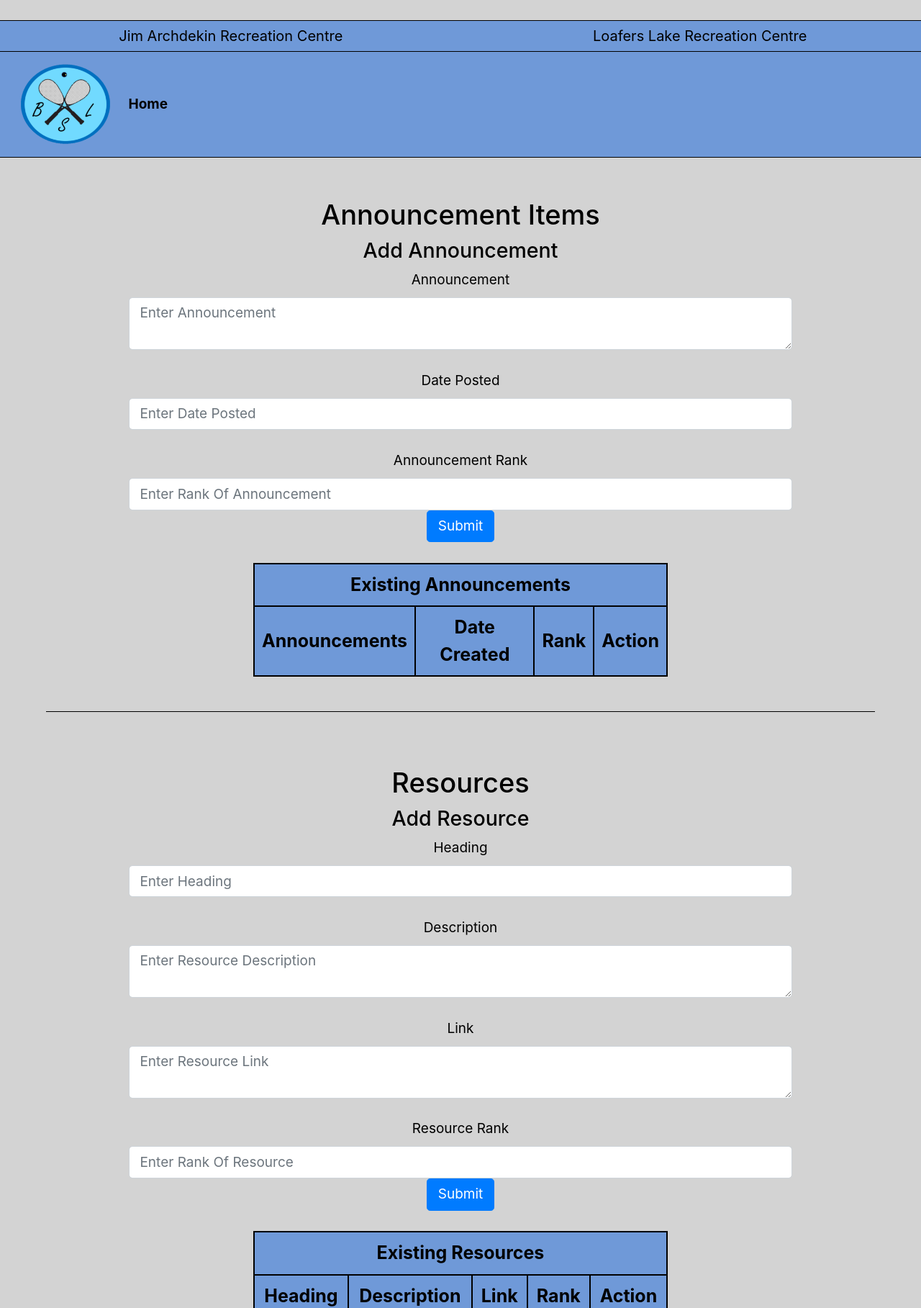
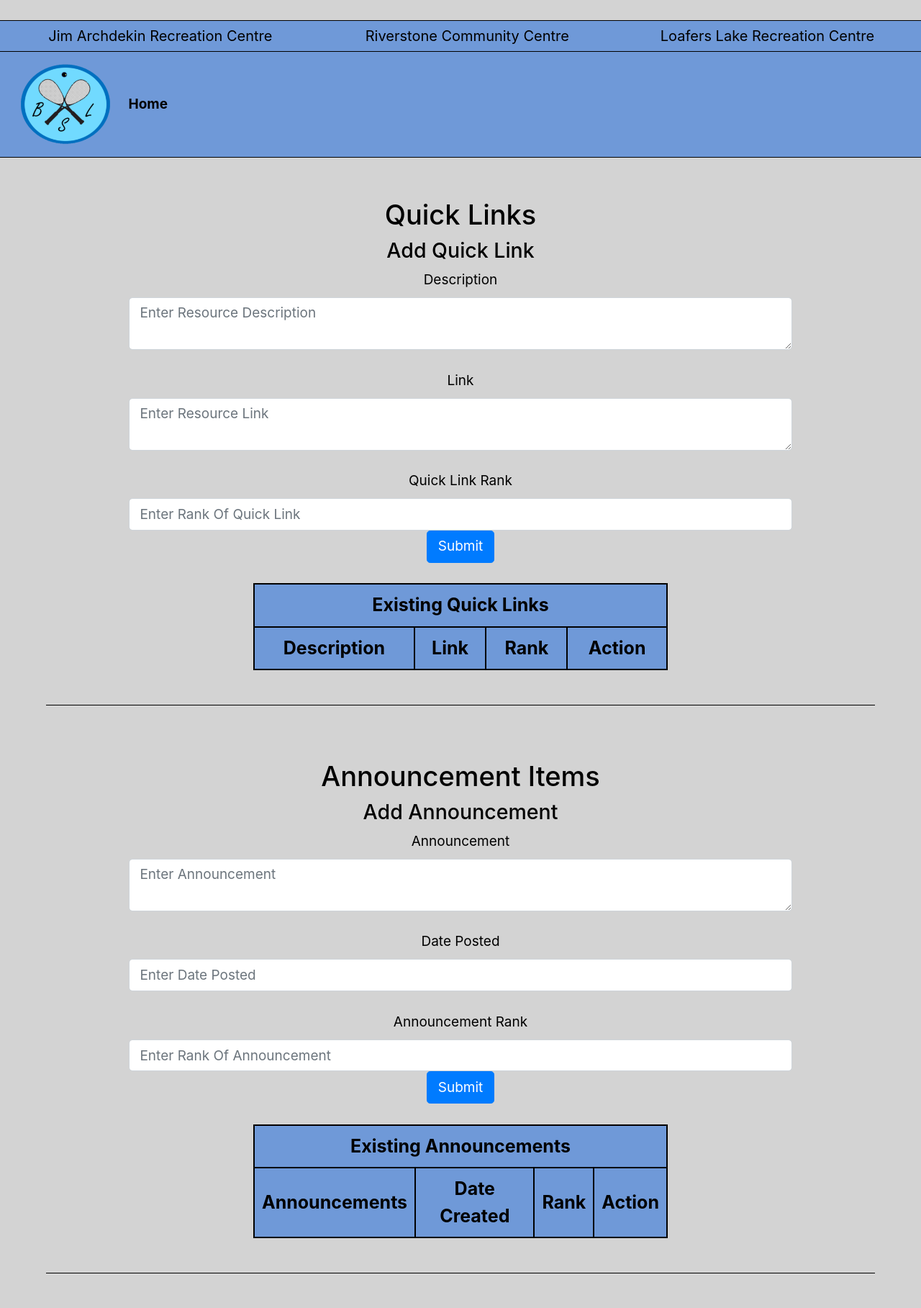
Before and after one commit to Siarnt/brampton-squash, a Flask app: page /admin_page in a window 1280 px wide. Shown: the part 76-1893 px from the top of the page at 72% size. Run offline with Flask 2, Linux system fonts and the light colour scheme; the visitor is signed in with stand-in values (Sample User, id 1); data comes from the database, SQL or seed files in the repository; data that the repository does not hold is empty; some libraries are stand-ins or nearby versions.

Commit message:
adding quick links

```diff
--- a/app.py
+++ b/app.py
@@ -81,6 +81,12 @@ class Resources(db.Model):
     link = db.Column(db.String(2000))
     rank = db.Column(db.Integer)
 
+class Quick_Links(db.Model):
+    id = db.Column(db.Integer, primary_key=True)
+    description = db.Column(db.String(2000))
+    link = db.Column(db.String(2000))
+    rank = db.Column(db.Integer)
+
 # >>>> HOME PAGE <<<<
 
 @app.route('/',methods=['GET','POST'])
@@ -89,7 +95,8 @@ def home():
     announcement_items = Announcements.query.order_by(Announcements.rank)
     leagues = League_Information.query.order_by(League_Information.league_number)
     resources = Resources.query.order_by(Resources.rank)
-    return render_template("home.html",page_title=page_title, user=current_user,announcement_items=announcement_items,leagues=leagues,resources=resources)
+    quick_links = Quick_Links.query.order_by(Quick_Links.rank)
+    return render_template("home.html",page_title=page_title, user=current_user,announcement_items=announcement_items,leagues=leagues,resources=resources,quick_links=quick_links)
 
 # >>>> ADMIN SECTION <<<<
 
@@ -166,10 +173,11 @@ def admin_page():
     announcement_items = Announcements.query.order_by(Announcements.rank)
     leagues = League_Information.query.order_by(League_Information.league_number)
     resources = Resources.query.order_by(Resources.rank)
+    quick_links = Quick_Links.query.order_by(Quick_Links.rank)
     all_users = User.query.order_by(User.name)
     secret_code = os.getenv("secret_code")
 
-    return render_template("admin_page.html",page_title=page_title, user=current_user,announcement_items=announcement_items,leagues=leagues,all_users=all_users,secret_code=secret_code,resources=resources)
+    return render_template("admin_page.html",page_title=page_title, user=current_user,announcement_items=announcement_items,leagues=leagues,all_users=all_users,secret_code=secret_code,resources=resources,quick_links=quick_links)
 
 
 # >>>> LEAGUES <<<<
@@ -287,6 +295,43 @@ def update_resource(id):
         return redirect('/admin_page')
     else:
         return render_template("update_resource.html",page_title=page_title, r=r,user=current_user)
+
+
+# >>>> QUICK LINKS <<<<
+
+@app.route('/add_quick_link', methods=['GET','POST'])
+@login_required
+def add_quick_link():
+    if request.method == 'POST':
+        description = request.form.get('description')
+        link = request.form.get('link')
+        rank = request.form.get('rank')
+        new_quick_link = Quick_Links(description=description,link=link,rank=rank)
+        db.session.add(new_quick_link)
+        db.session.commit()
+        return redirect('/admin_page')
+
+@app.route('/delete-quick_link/<int:id>', methods=['GET','POST'])
+@login_required
+def delete_quick_link(id):
+    to_delete = Quick_Links.query.get_or_404(id)
+    db.session.delete(to_delete)
+    db.session.commit()
+    return redirect('/admin_page')
+
+@app.route('/update-quick_link/<int:id>', methods=['GET','POST'])
+@login_required
+def update_quick_link(id):
+    page_title = "Brampton Squash - Update Quick Link"
+    q = Quick_Links.query.get_or_404(id)
+    if request.method == 'POST':
+        q.description = request.form['update_description']
+        q.link = request.form['update_link']
+        q.rank = request.form['update_rank']
+        db.session.commit()
+        return redirect('/admin_page')
+    else:
+        return render_template("update_quick_link.html",page_title=page_title, q=q,user=current_user)
 
 
 # >>>> LOADING LEAGUE PAGES <<<<
@@ -676,4 +721,4 @@ def load_user(id):
 # >>>> ACTUALLY RUNNING THE APP <<<<
 
 if __name__ == '__main__':
-    app.run()
+    app.run(host='192.168.0.20')
--- a/templates/admin_page.html
+++ b/templates/admin_page.html
@@ -1,6 +1,54 @@
 {% extends "base.html" %}
 {% block title %}{{ page_title }} {% endblock %}
 {% block content %}
+<div class="admin-section">
+    <br>
+<h2>Quick Links</h2>
+<h4>Add Quick Link</h4>
+<form action="/add_quick_link" method="POST">
+    <div class="login-form">
+        <label for="name">Description</label>
+
+        <textarea type="text" class="form-control" id="description" name="description" placeholder="Enter Resource Description"></textarea>
+        <br>
+    </div>
+    <div class="login-form">
+        <label for="name">Link</label>
+
+        <textarea type="text" class="form-control" id="link" name="link" placeholder="Enter Resource Link"></textarea>
+        <br>
+    </div>
+    <div class="login-form">
+        <label for="link">Quick Link Rank</label>
+
+        <input type="text" class="form-control" id="rank" name="rank" placeholder="Enter Rank Of Quick Link">
+    </div>
+    <button type="submit" class="btn btn-primary">Submit</button>
+</form>
+<br>
+<table class="admin-table">
+    <tr>
+        <th colspan="5">Existing Quick Links</th>
+    </tr>
+    <tr>
+        <th>Description</th>
+        <th>Link</th>
+        <th>Rank</th>
+        <th>Action</th>
+    </tr>
+    {% for quick_link in quick_links %}
+    <tr>
+        <td>{{ quick_link.description }}</td>
+        <td>{{ quick_link.link }}</td>
+        <td>{{ quick_link.rank }}</td>
+        <td><a href="/update-quick_link/{{ quick_link.id }}">Update</td>
+    </tr>
+    {% endfor %}
+</table>
+<br>
+<hr>
+</div>
+<br>
 <div class="admin-section">
     <br>
 <h2>Announcement Items</h2>
--- a/templates/base.html
+++ b/templates/base.html
@@ -27,7 +27,7 @@
         <table class="bottom-banner-table">
             <tr>
                 <td>Jim Archdekin Recreation Centre</td>
-                <td></td>
+                <td>Riverstone Community Centre</td>
                 <td>Loafers Lake Recreation Centre</td>
             </tr>
         </table>
@@ -93,22 +93,22 @@
             <table class="footer-table">
                 <tr>
                     <td><b>Jim Archdekin Rec Centre</b></td>
-                    <td><b>City Of Brampton</b></td>
+                    <td><b>Riverstone Community Centre</b></td>
                     <td><b>Loafers Lake Rec Centre</b></td>
                 </tr>
                 <tr>
                     <td>292 Conestoga Drive</td>
-                    <td id="footer-link"><a href="https://www.brampton.ca/EN/residents/Recreation/Pages/Welcome.aspx" target="blank">Link For City Info</a></td>
+                    <td>195 Don Minaker Drive</td>
                     <td>30 Loafers Lake Lane</td>
                 </tr>
                 <tr>
                     <td>905-840-1023</td>
-                    <td></td>
+                    <td>905-874-3536</td>
                     <td>905-846-2370</td>
                 </tr>
                 <tr>
                     <td id="footer-link"><a href="https://www.brampton.ca/EN/residents/Recreation/Community-Centres/Pages/Jim-Archdekin.aspx" target="blank">Link For Facility Info</a></td>
-                    <td></td>
+                    <td id="footer-link"><a href="https://www.brampton.ca/EN/residents/Recreation/Community-Centres/Pages/Riverstone-Community-Centre.aspx" target="blank">Link For Facility Info</a></td>
                     <td id="footer-link"><a href="https://www.brampton.ca/EN/residents/Recreation/Community-Centres/Pages/Loafers-Lake.aspx" target="blank">Link For Facility Info</a></td>
                 </tr>
                 <tr>
@@ -121,22 +121,22 @@
             <table class="footer-table">
                 <tr>
                     <td><b>Jim Archdekin Rec Centre</b></td>
-                    <td><b>City Of Brampton</b></td>
+                    <td><b>Riverstone Community Centre</b></td>
                     <td><b>Loafers Lake Rec Centre</b></td>
                 </tr>
                 <tr>
                     <td>292 Conestoga Drive</td>
-                    <td id="footer-link"><a href="https://www.brampton.ca/EN/residents/Recreation/Pages/Welcome.aspx" target="blank">Link For City Info</a></td>
+                    <td>195 Don Minaker Drive</td>
                     <td>30 Loafers Lake Lane</td>
                 </tr>
                 <tr>
                     <td>905-840-1023</td>
-                    <td></td>
+                    <td>905-874-3536</td>
                     <td>905-846-2370</td>
                 </tr>
                 <tr>
                     <td id="footer-link"><a href="https://www.brampton.ca/EN/residents/Recreation/Community-Centres/Pages/Jim-Archdekin.aspx" target="blank">Link For Facility Info</a></td>
-                    <td></td>
+                    <td id="footer-link"><a href="https://www.brampton.ca/EN/residents/Recreation/Community-Centres/Pages/Riverstone-Community-Centre.aspx" target="blank">Link For Facility Info</a></td>
                     <td id="footer-link"><a href="https://www.brampton.ca/EN/residents/Recreation/Community-Centres/Pages/Loafers-Lake.aspx" target="blank">Link For Facility Info</a></td>
                 </tr>
                 <tr>
--- a/templates/update_resource.html
+++ b/templates/update_resource.html
@@ -1,7 +1,7 @@
 {% extends "base.html" %}
 {% block title %}{{ page_title }}{% endblock %}
 {% block content %}
-<h2>Update News</h2>
+<h2>Update Resource</h2>
 <form action="/update-resource/{{ r.id }}" method="POST">
 <div class="update-form">
 <h5>Heading</h5>
```
Also changed, not shown: templates/home.html (+17 -0 lines), templates/update_quick_link.html (added, +26 -0 lines).
